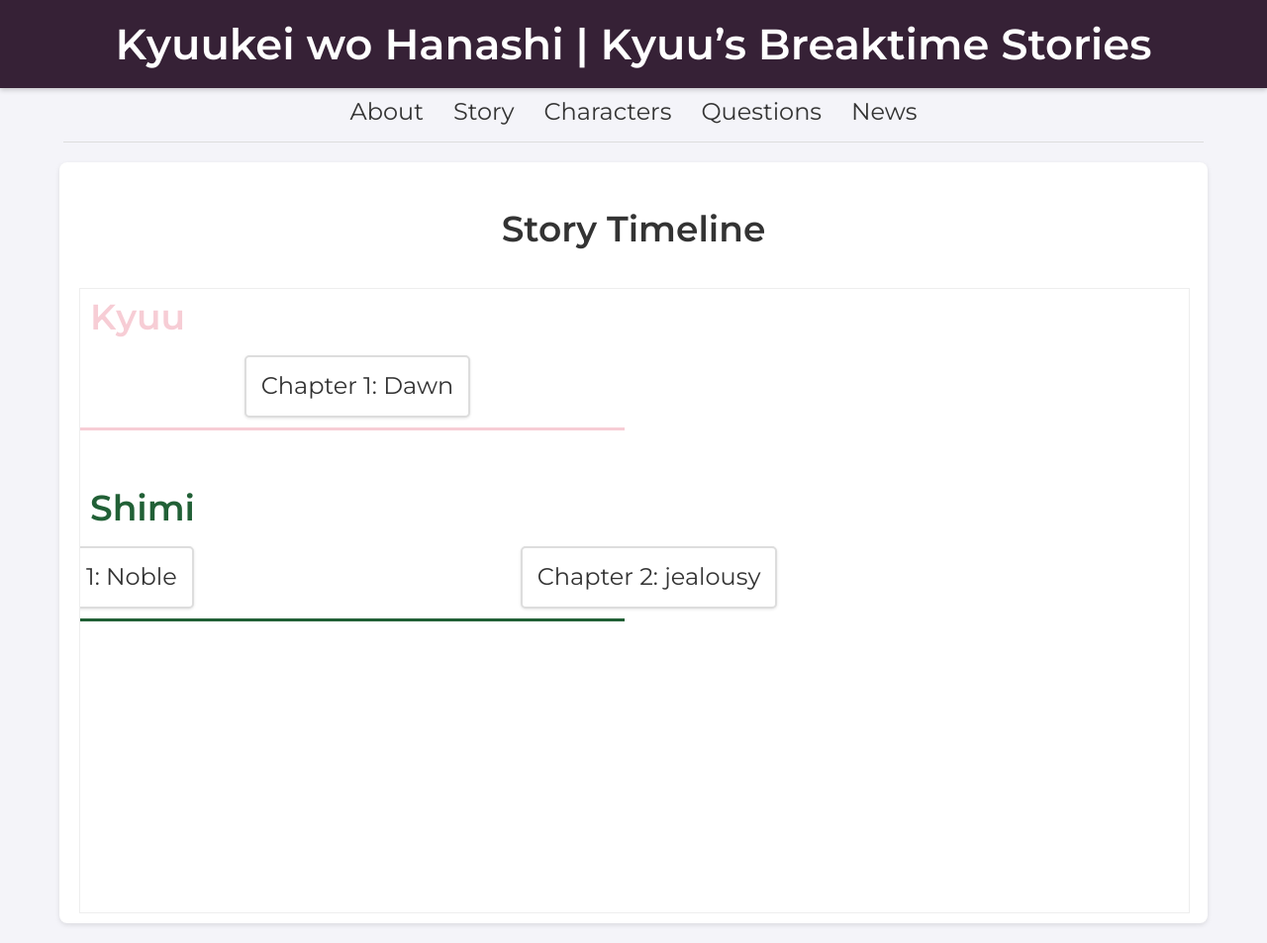
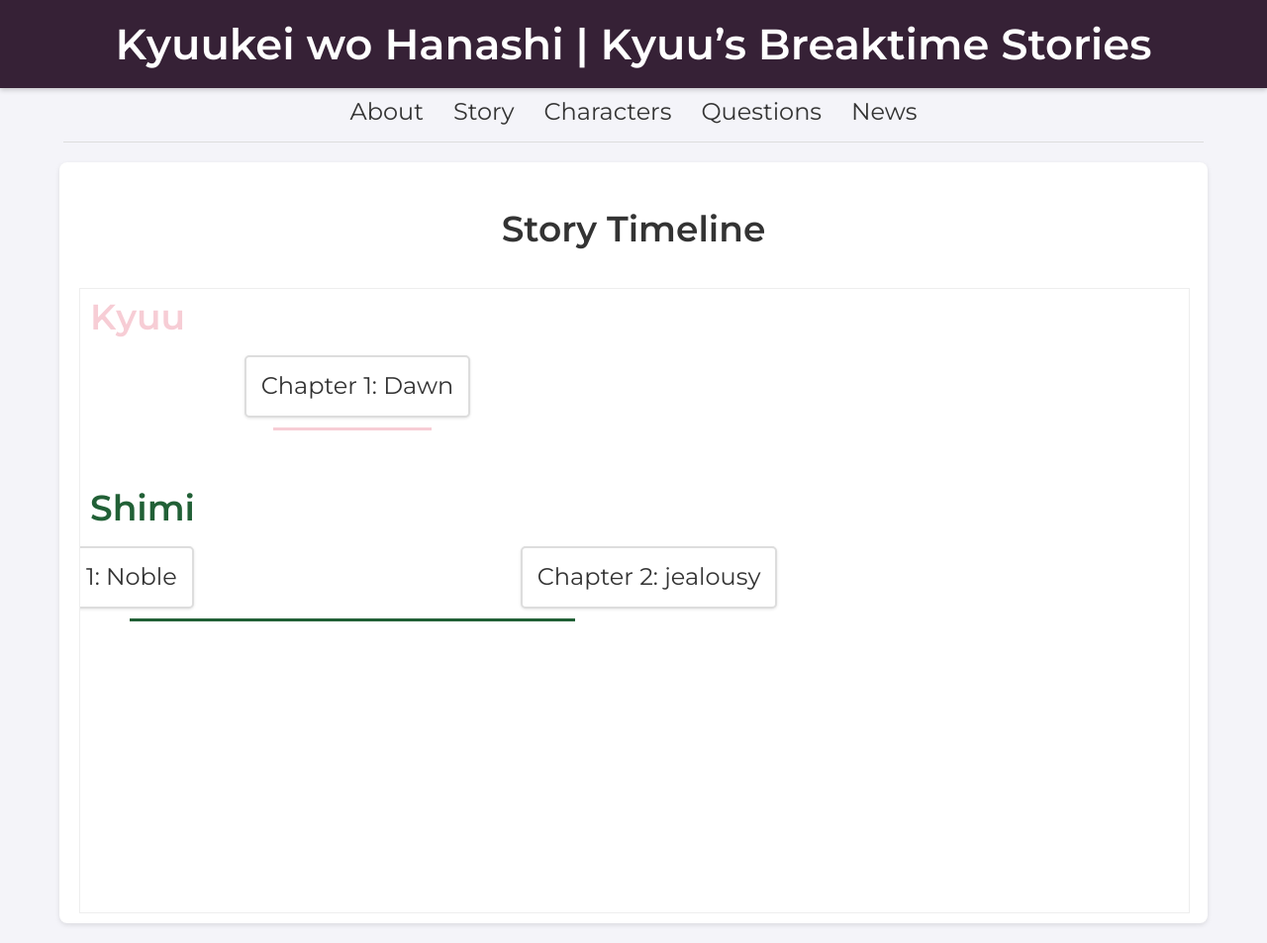
Before and after one commit to Saiminator/Kyuukei, a Jekyll site: the page built from timeline.html, in a window 1280 px wide. Shown: the whole page at 99% size. Built offline with Jekyll 4.4.1, drawn with Linux system fonts in a browser that asks for light colours.

Commit message:
Update timeline.html

```diff
--- a/timeline.html
+++ b/timeline.html
@@ -3,56 +3,76 @@ layout: default
 title: Story Timeline
 ---
 
-{%- comment -%}
-  Compute the container width dynamically.
-  We assume a default chapter box width (e.g., 150px) plus each chapter’s offset,
-  and add an extra margin to ensure enough space.
-{%- endcomment -%}
-
-{% assign containerWidth = 0 %}
+{% comment %}
+  Define some base values:
+  - chapterBoxWidth: assumed width of a chapter box (in pixels)
+  - extraMargin: extra space to add to the global draggable container
+  - defaultIndent: if offset is 0 or missing, use this value
+{% endcomment %}
 {% assign chapterBoxWidth = 150 %}
 {% assign extraMargin = 100 %}
+{% assign defaultIndent = 10 %}
+
 {% assign timeline_names = "Kyuu|Cerulean Winds|Shimi|Dreymi|Via|Mika|Memo|Shizu" | split: "|" %}
 
+{%- comment -%}
+  First, compute the global container width by finding the maximum local width among all timeline blocks.
+{%- endcomment -%}
+{% assign globalWidth = 0 %}
 {% for timeline in timeline_names %}
   {% assign timeline_chapters = site.chapters | where:"timeline", timeline | sort:"chapter_number" %}
   {% if timeline_chapters != empty %}
-    {% assign timelineWidth = 0 %}
+    {% assign localWidth = 0 %}
     {% for chapter in timeline_chapters %}
-      {%- assign offset_val = chapter.offset | default: 10 | plus: 0 -%}
+      {%- assign offset_val = chapter.offset | default: defaultIndent | plus: 0 -%}
       {%- if offset_val == 0 or offset_val == "0" -%}
-         {%- assign offset_val = 10 -%}
+         {%- assign offset_val = defaultIndent -%}
       {%- endif -%}
       {%- assign chapterRightEdge = offset_val | plus: chapterBoxWidth -%}
-      {% if chapterRightEdge > timelineWidth %}
-         {% assign timelineWidth = chapterRightEdge %}
+      {% if chapterRightEdge > localWidth %}
+         {% assign localWidth = chapterRightEdge %}
       {% endif %}
     {% endfor %}
-    {% if timelineWidth > containerWidth %}
-         {% assign containerWidth = timelineWidth %}
+    {% if localWidth > globalWidth %}
+         {% assign globalWidth = localWidth %}
     {% endif %}
   {% endif %}
 {% endfor %}
-
-{% assign finalWidth = containerWidth | plus: extraMargin %}
+{% assign finalWidth = globalWidth | plus: extraMargin %}
 
 <section id="story" class="content-section">
   <h1>Story Timeline</h1>
   <div id="panZoomWrapper">
-    <!-- Set the container width dynamically -->
+    <!-- Set the global container width dynamically -->
     <div id="panZoomContainer" class="no-select" style="width:{{ finalWidth }}px;">
       {% for timeline in timeline_names %}
         {% assign timeline_chapters = site.chapters | where:"timeline", timeline | sort:"chapter_number" %}
         {% if timeline_chapters != empty %}
+          {%- comment -%}
+            Compute the local width for this timeline block.
+          {%- endcomment -%}
+          {% assign localWidth = 0 %}
+          {% for chapter in timeline_chapters %}
+            {%- assign offset_val = chapter.offset | default: defaultIndent | plus: 0 -%}
+            {%- if offset_val == 0 or offset_val == "0" -%}
+              {%- assign offset_val = defaultIndent -%}
+            {%- endif -%}
+            {%- assign chapterRightEdge = offset_val | plus: chapterBoxWidth -%}
+            {% if chapterRightEdge > localWidth %}
+              {% assign localWidth = chapterRightEdge %}
+            {% endif %}
+          {% endfor %}
+
           <div class="timeline
              {% if timeline == 'Kyuu' %}orby-pink{% elsif timeline == 'Cerulean Winds' %}cerulean{% elsif timeline == 'Shimi' %}shimi-green{% elsif timeline == 'Dreymi' %}dreymi{% elsif timeline == 'Via' %}via{% elsif timeline == 'Mika' %}mika{% elsif timeline == 'Memo' %}memo{% elsif timeline == 'Shizu' %}shizu{% endif %}">
             <h2>{{ timeline }}</h2>
             <div class="timeline-wrapper">
-            <div class="chapter-container">
+              <!-- Set the width of the chapter container to localWidth -->
+              <div class="chapter-container" style="width:{{ localWidth }}px;">
                 {% for chapter in timeline_chapters %}
-                {%- assign chapter_indent = chapter.offset | default: 10 -%}
+                  {%- assign chapter_indent = chapter.offset | default: defaultIndent -%}
                   {%- if chapter_indent == 0 or chapter_indent == "0" -%}
-                  {%- assign chapter_indent = 10 -%}
+                    {%- assign chapter_indent = defaultIndent -%}
                   {%- endif -%}
                   <a href="{{ chapter.url }}" class="chapter-box" style="margin-left:{{ chapter_indent }}px;">
                     {% if chapter.chapter_title %}
@@ -63,7 +83,8 @@ title: Story Timeline
                   </a>
                 {% endfor %}
               </div>
-            <div class="timeline-underline"></div>
+              <!-- Set the timeline underline width to match the chapter container -->
+              <div class="timeline-underline" style="width:{{ localWidth }}px;"></div>
             </div>
           </div>
         {% endif %}
```
Lines whose indentation alone changed are shown as unchanged.
